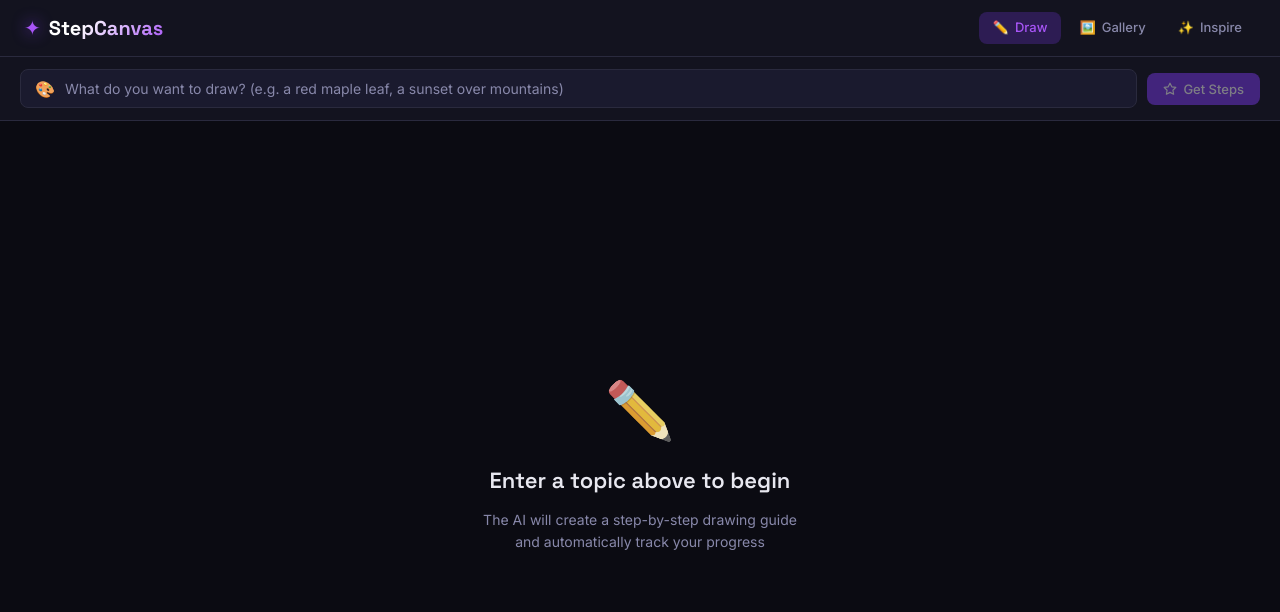
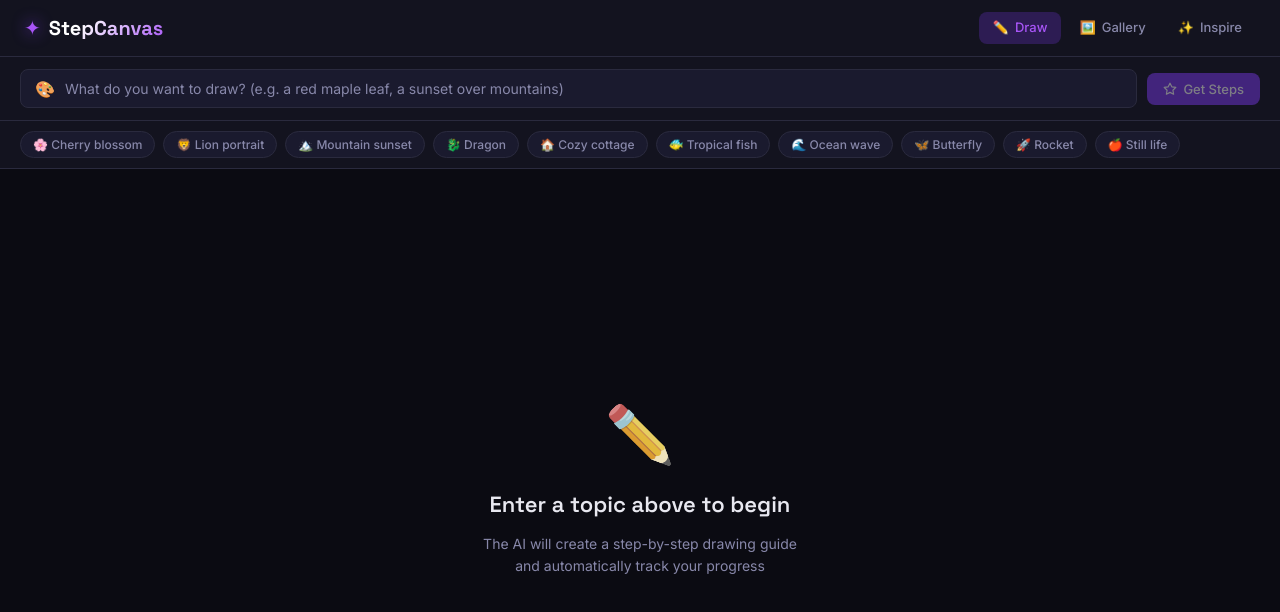
Before and after one commit to pranavvivek127-pixel/irvhacks, a React (Vite) app in the folder client/: page / in a window 1280 px wide. Shown: the top 612 px of the page. Built offline with nearby package versions, Linux system fonts and the light colour scheme.

Commit message:
Add quick suggestion chips to drawing page input area

```diff
--- a/client/src/pages/DrawingPage.css
+++ b/client/src/pages/DrawingPage.css
@@ -13,6 +13,35 @@
   padding: 12px 20px;
   background: var(--bg-card);
   border-bottom: 1px solid var(--border);
+}
+
+.quick-suggestions {
+  flex-shrink: 0;
+  display: flex;
+  flex-wrap: wrap;
+  gap: 8px;
+  padding: 10px 20px;
+  background: var(--bg-card);
+  border-bottom: 1px solid var(--border);
+}
+
+.suggestion-chip {
+  padding: 5px 12px;
+  font-size: 12px;
+  font-weight: 500;
+  color: var(--text-muted);
+  background: var(--bg-elevated);
+  border: 1px solid var(--border);
+  border-radius: 999px;
+  cursor: pointer;
+  transition: all 0.15s ease;
+  white-space: nowrap;
+}
+
+.suggestion-chip:hover {
+  color: var(--accent-light);
+  border-color: var(--accent);
+  background: var(--bg-elevated);
 }
 
 .topic-form {
--- a/client/src/pages/DrawingPage.jsx
+++ b/client/src/pages/DrawingPage.jsx
@@ -220,6 +220,23 @@ const analyzeDrawing = useCallback(async () => {
     sessionIdRef.current = Date.now();
   };
 
+  const QUICK_SUGGESTIONS = [
+    { label: '🌸 Cherry blossom', value: 'a cherry blossom branch' },
+    { label: '🦁 Lion portrait', value: 'a lion portrait' },
+    { label: '🏔️ Mountain sunset', value: 'a mountain sunset' },
+    { label: '🐉 Dragon', value: 'a dragon' },
+    { label: '🏠 Cozy cottage', value: 'a cozy cottage' },
+    { label: '🐠 Tropical fish', value: 'a colorful tropical fish' },
+    { label: '🌊 Ocean wave', value: 'a crashing ocean wave' },
+    { label: '🦋 Butterfly', value: 'a butterfly on a flower' },
+    { label: '🚀 Rocket', value: 'a rocket launching into space' },
+    { label: '🍎 Still life', value: 'a still life with fruit and vase' },
+  ];
+
+  const pickSuggestion = (value) => {
+    setInputValue(value);
+  };
+
   return (
     <div className="drawing-page">
       {/* Topic bar */}
@@ -269,6 +286,22 @@ const analyzeDrawing = useCallback(async () => {
           </div>
         )}
       </div>
+
+      {/* Quick suggestions — only when no active session */}
+      {!isActive && (
+        <div className="quick-suggestions">
+          {QUICK_SUGGESTIONS.map(s => (
+            <button
+              key={s.value}
+              className="suggestion-chip"
+              onClick={() => pickSuggestion(s.value)}
+              type="button"
+            >
+              {s.label}
+            </button>
+          ))}
+        </div>
+      )}
 
       {/* Main area */}
       <div className="drawing-layout">
```
